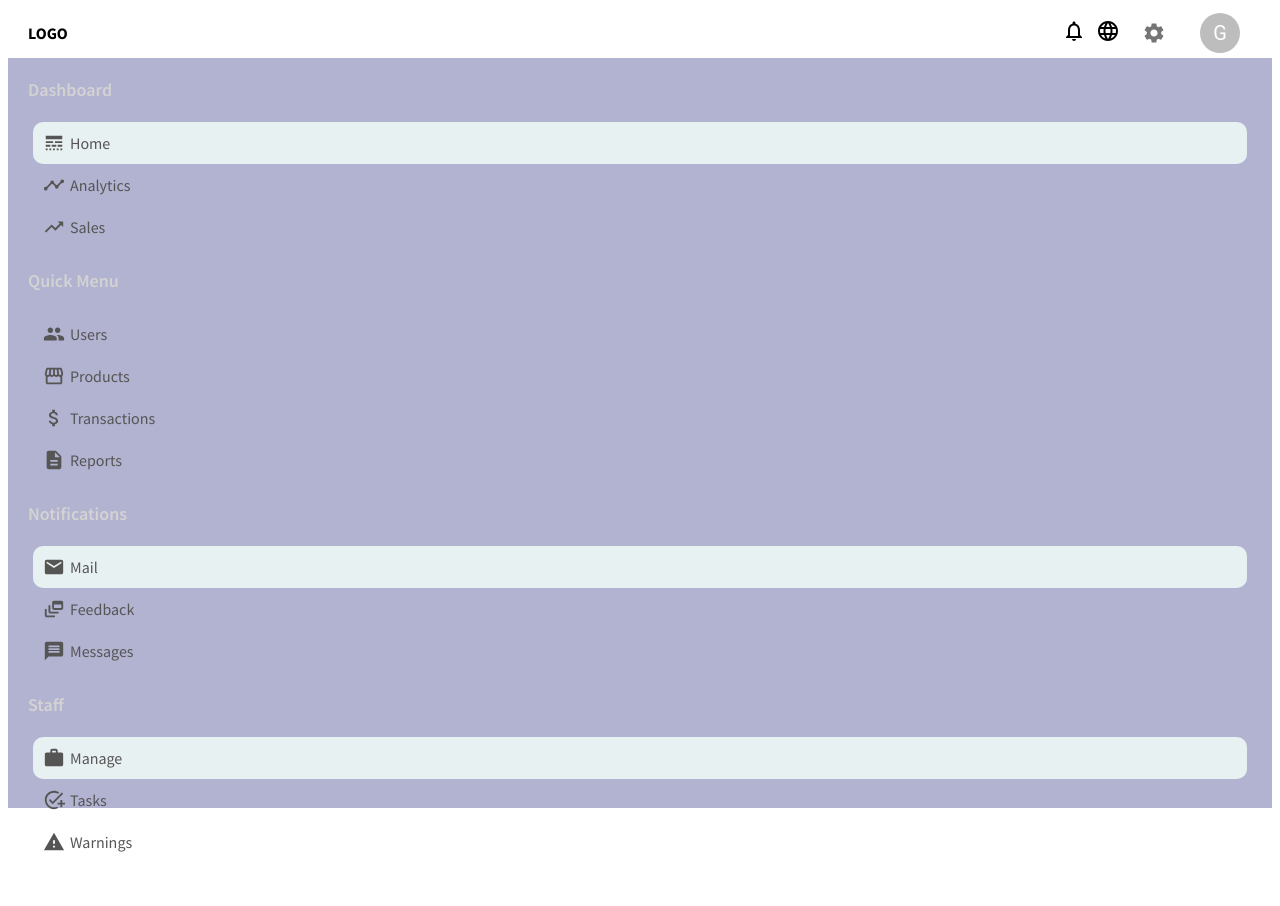
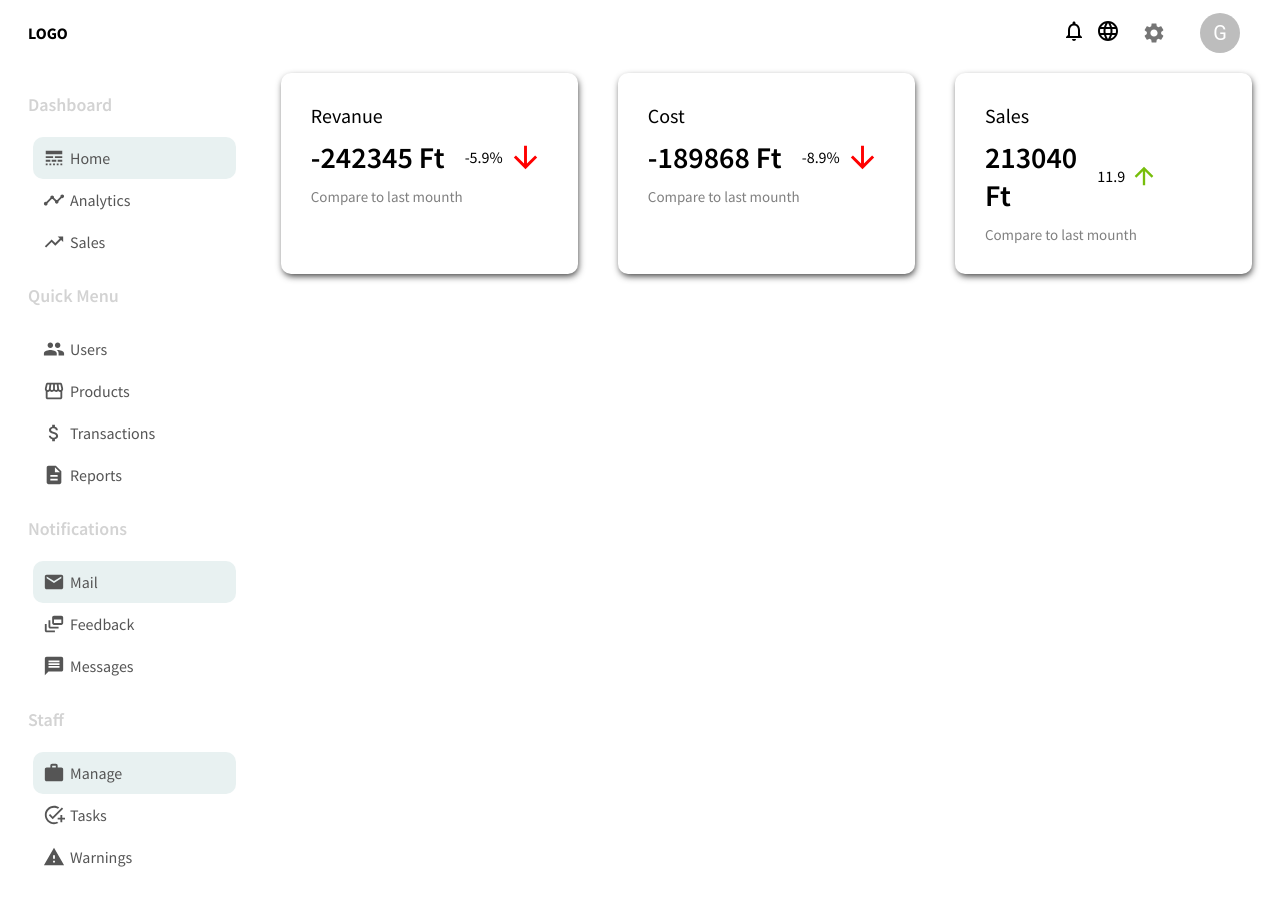
Before and after one commit to GergelyKarl/admin-dashboard-react, a React (Create React App) app: page / in a window 1280 px wide. Shown: the top 906 px of the page. Built offline with nearby package versions, Linux system fonts and the light colour scheme.

Commit message:
0.4 first home component

```diff
--- a/src/App.js
+++ b/src/App.js
@@ -1,14 +1,15 @@
 import Sidebar from "./components/Sidebar";
 import Topbar from "./components/Topbar";
-import "./app.css"
+import "./app.css";
+import Home from "./pages/home/Home";
 function App() {
   return (
     <div className="App">
-    <Topbar />
-    <div className="container">
-      <Sidebar />
-
-    </div>
+      <Topbar />
+      <div className="container">
+        <Sidebar />
+        <Home />
+      </div>
     </div>
   );
 }
--- a/src/app.css
+++ b/src/app.css
@@ -1,4 +1,5 @@
 .container{
 
     display: flex;
+    margin-top: 15px;
 }
--- a/src/components/Sidebar.css
+++ b/src/components/Sidebar.css
@@ -1,7 +1,7 @@
 .sidebar {
   flex: 1;
   height: calc(100vh - 50px);
-  background-color: rgb(178, 178, 209);
+  background-color: rgb(255, 255, 255);
   position: sticky;
   top: 50px;
 }
--- /dev/null
+++ b/src/info/Info.css
@@ -0,0 +1,49 @@
+.info {
+  display: flex;
+  width: 100%;
+  justify-content: space-between;
+}
+
+.info__title {
+  font-size: 20px;
+}
+.info__items {
+  flex: 1;
+  margin: 0px 20px;
+  padding: 30px;
+  border-radius: 10px;
+  box-shadow: 1px 3px 7px -1px rgba(0, 0, 0, 0.79);
+}
+
+.info__moneyContainer {
+  margin: 10px 0;
+  display: flex;
+  align-items: center;
+}
+
+.info__money {
+  font-size: 30px;
+  font-weight: 600;
+}
+
+.info__rate {
+  margin-left: 20px;
+  display: flex;
+  align-items: center;
+}
+
+.info__icon {
+  font-size: 28px !important;
+  margin-left: 5px !important;
+  color: rgb(119, 190, 11);
+}
+
+.info__icon.minus {
+  font-size: 35px !important;
+  color: red;
+}
+
+.info__compare {
+  font-size: 15px;
+  color: gray;
+}
--- /dev/null
+++ b/src/info/Info.js
@@ -0,0 +1,51 @@
+import "./Info.css";
+import ArrowDownwardIcon from "@mui/icons-material/ArrowDownward";
+import ArrowUpwardIcon from "@mui/icons-material/ArrowUpward";
+
+export default function Info() {
+  return (
+    <div className="info">
+      <div className="info__items">
+        <span className="info__title">Revanue</span>
+        <div className="info__moneyContainer">
+          <span className="info__money">-242345 Ft</span>
+          <span className="info__rate">
+            -5.9%{" "}
+            <ArrowDownwardIcon className="info__icon minus" />{" "}
+          </span>
+        </div>
+        <span className="info__compare">
+          Compare to last mounth
+        </span>
+      </div>
+      <div className="info__items">
+        <span className="info__title">Cost</span>
+        <div className="info__moneyContainer">
+          <span className="info__money">-189868 Ft </span>
+          <span className="info__rate">
+            -8.9%{" "}
+            <ArrowDownwardIcon className="info__icon minus" />{" "}
+          </span>
+        </div>
+        <span className="info__compare">
+          Compare to last mounth
+        </span>
+      </div>
+      <div className="info__items">
+        <span className="info__title">Sales</span>
+        <div className="info__moneyContainer">
+          <span className="info__money">
+            213040
+            <br /> Ft{" "}
+          </span>
+          <span className="info__rate">
+            11.9 <ArrowUpwardIcon className="info__icon" />{" "}
+          </span>
+        </div>
+        <span className="info__compare">
+          Compare to last mounth
+        </span>
+      </div>
+    </div>
+  );
+}
--- /dev/null
+++ b/src/pages/home/Home.css
@@ -0,0 +1,4 @@
+.home{
+    flex: 4;
+
+}
--- /dev/null
+++ b/src/pages/home/Home.js
@@ -0,0 +1,10 @@
+import React from 'react'
+import Info from '../../info/Info'
+import "./Home.css"
+export default function Home() {
+    return (
+        <div className="home">
+           <Info />
+        </div>
+    )
+}
```
